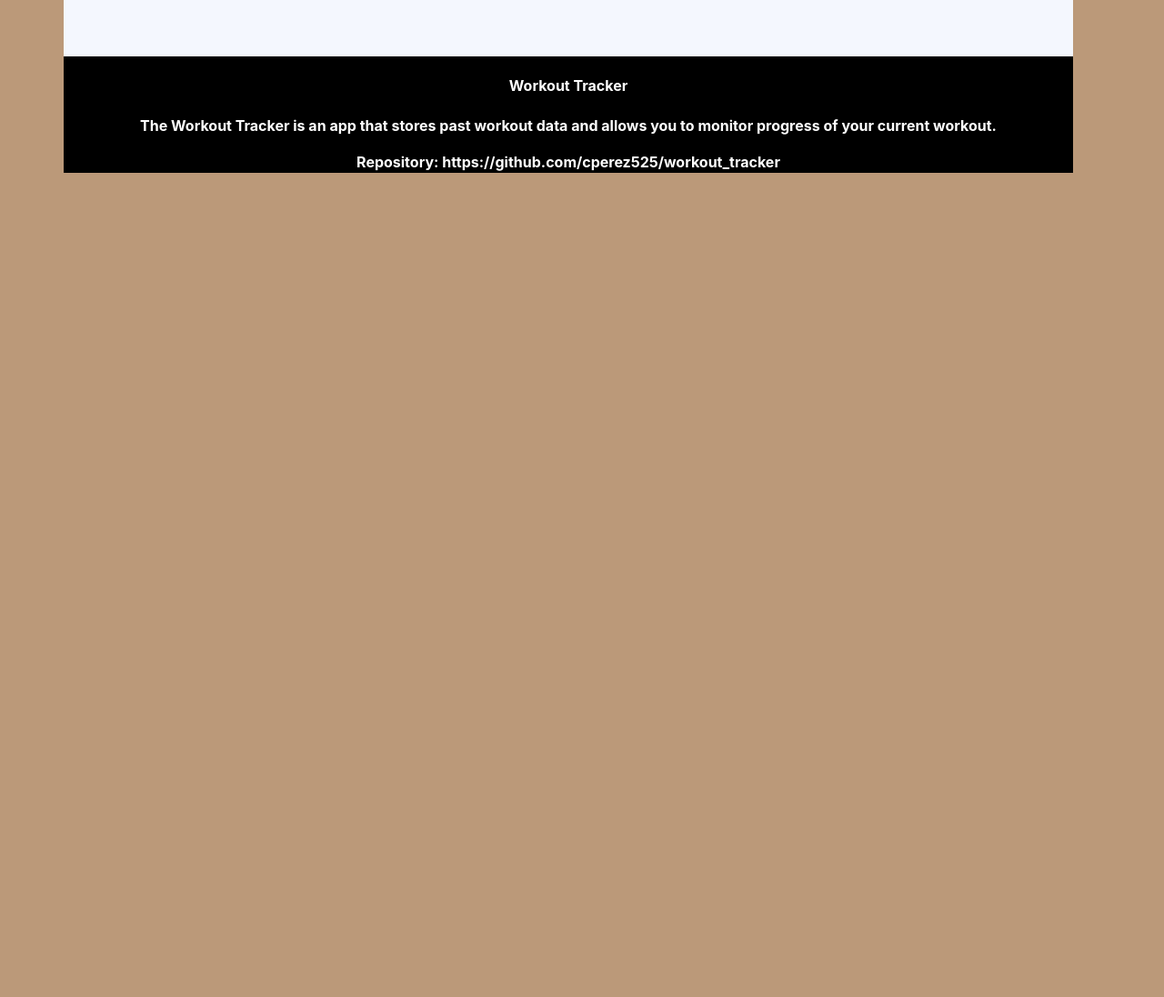
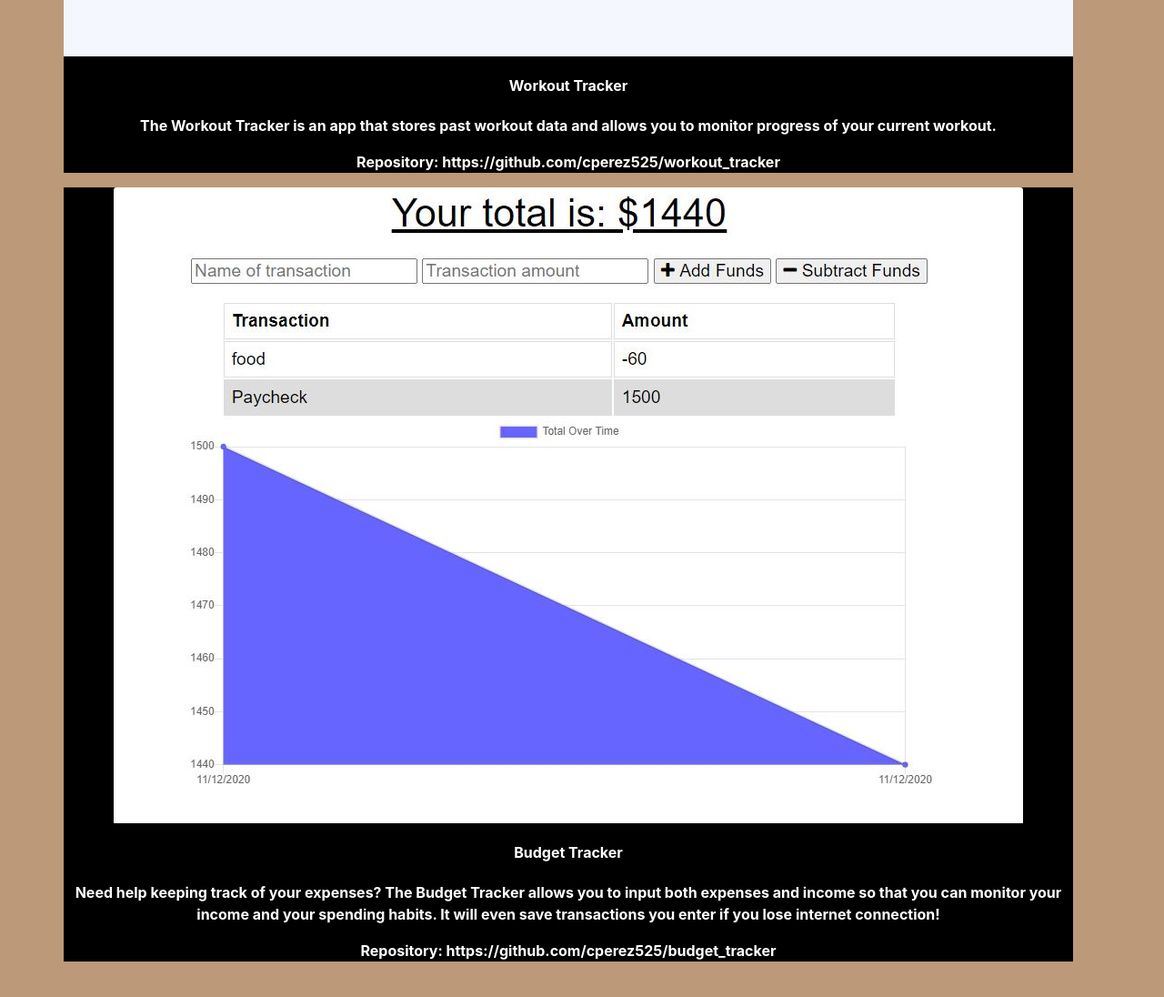
Before and after one commit to cperez525/Responsive_Portfolio, a plain HTML site: page portfolio.html in a window 1280 px wide. Shown: the part 5330-6426 px from the top of the page at 91% size. Before the commit the page ends 5630 px from the top, so only its background shows below. Drawn offline with nearby package versions, Linux system fonts and the light colour scheme.

Commit message:
Updated portfolio page with the budget tracker app

```diff
--- a/portfolio.html
+++ b/portfolio.html
@@ -189,6 +189,21 @@
           </figure>
         </div>
 
+        <!-- Budget Tracker card-->
+        <div class="col-auto">
+          <figure class="card">
+            <a href="https://pacific-oasis-98014.herokuapp.com/" target="_blank">
+              <img class="card-img-top" src="assets/Images/budget_tracker.JPG">
+              <div class="card-body">
+                <p class="card-text">Budget Tracker</p>
+              </div>
+            </a>
+            <p class="card-text">Need help keeping track of your expenses? The Budget Tracker allows you to input both expenses and income so that you can monitor your income and your spending habits. It will even save transactions you enter if you lose internet connection!</p>
+            <p class="card-text">Repository: <a class="repo-link" href="https://github.com/cperez525/budget_tracker"
+                target="_blank">https://github.com/cperez525/budget_tracker</a></p>
+          </figure>
+        </div>
+
       </section>
 
 
```
Also changed, not shown: assets/Images/budget_tracker.JPG (added).
